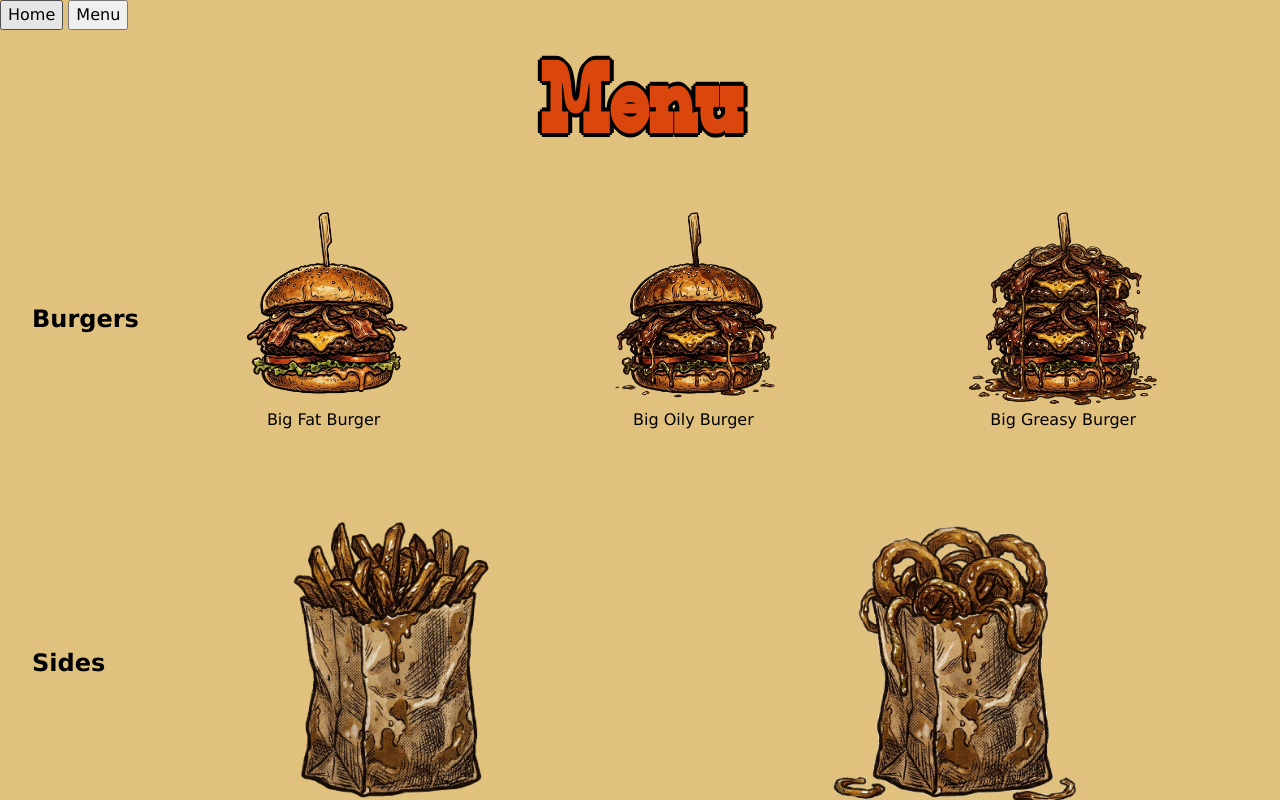
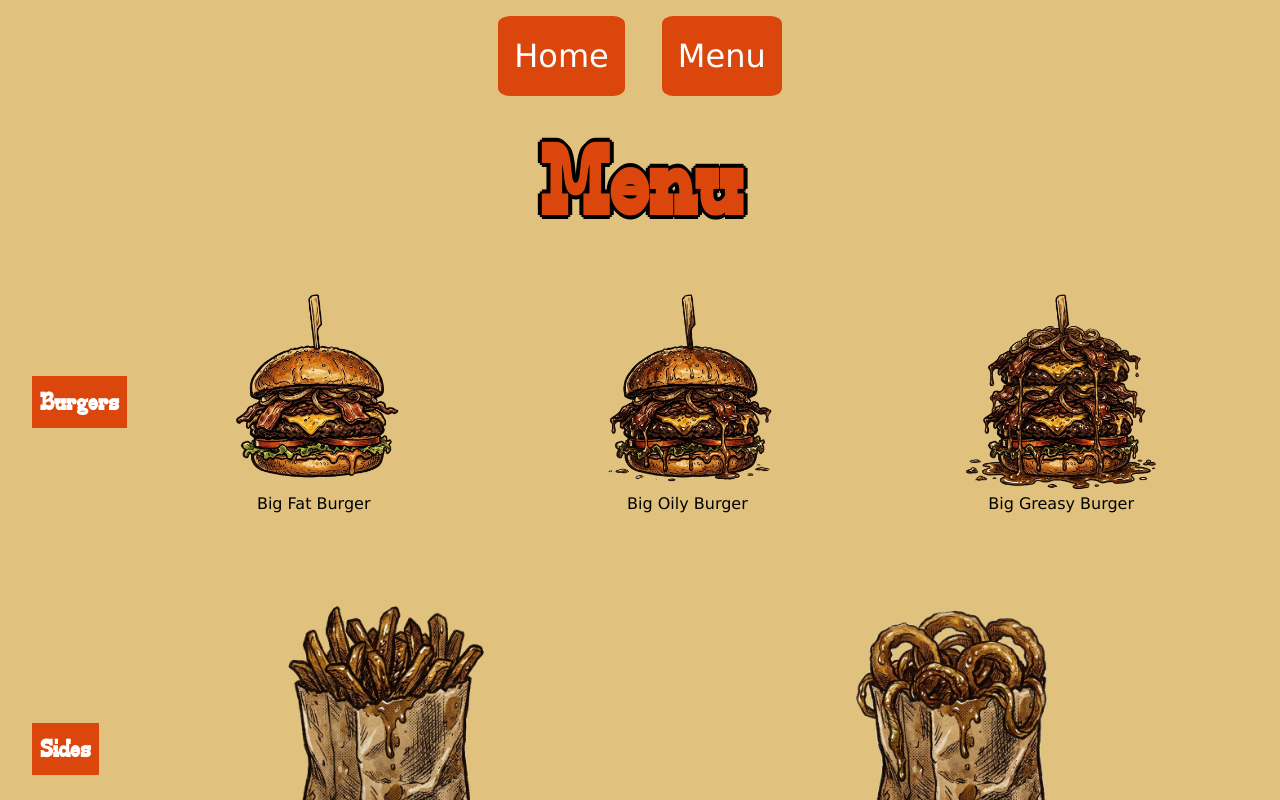
Before and after one commit to CosmoWeb/restaurant-page, a website built with webpack: page src/template.html in a window 1280 px wide. Both pictures are taken after a click on the button "Menu". Shown: the top 800 px of the page. Built offline with nearby package versions, Linux system fonts and the light colour scheme.

Commit message:
Added some style

```diff
--- a/src/home.js
+++ b/src/home.js
@@ -20,6 +20,7 @@ const displayHome = () => {
         if (i === 0) {
             const subTitle = document.createElement("h2");
             const text = document.createElement("span");
+            subTitle.classList.add("sub-title");
             subTitle.textContent = "Who we are";
             text.textContent = "Enjoy the gritty taste of a Big Fat Burger! Since 1892, BFB has been serving the oilest and fatter burgers of all the country. What are you waiting for? Get your hands dirty with our best burgers!";
             about.appendChild(subTitle);
@@ -28,6 +29,7 @@ const displayHome = () => {
         else if (i === 1) {
             const subTitle = document.createElement("h2");
             const text = document.createElement("span");
+            subTitle.classList.add("sub-title");
             subTitle.textContent = "Hours";
             text.textContent = "24/7 WE NEVER CLOSE!!!";
             hours.appendChild(subTitle);
@@ -36,6 +38,7 @@ const displayHome = () => {
         else {
             const subTitle = document.createElement("h2");
             const text = document.createElement("span");
+            subTitle.classList.add("sub-title");
             subTitle.textContent = "Location";
             text.textContent = "66 Dusty Road, Junkyard, Bidon County";
             location.appendChild(subTitle),
--- a/src/menu.js
+++ b/src/menu.js
@@ -25,6 +25,9 @@ const displayMenu = () => {
     sideContainer.classList.add("side-container");
     beverageContainer.classList.add("beverage-container");
     title.classList.add("title");
+    burgerTitle.classList.add("sub-title");
+    sideTitle.classList.add("sub-title");
+    beverageTitle.classList.add("sub-title");
 
     title.textContent = "Menu";
     burgerTitle.textContent = "Burgers";
--- a/src/style.css
+++ b/src/style.css
@@ -84,6 +84,21 @@ body {
     font-family: Verdana, Geneva, Tahoma, sans-serif;
 }
 
+header{
+    display: flex;
+    justify-content: center;
+}
+
+button{
+    background-color: rgb(218, 70, 11);
+    color:rgb(255 255 255);
+    font-size: 2rem;
+    padding: 1rem;
+    margin: 1rem;
+    border: none;
+    border-radius: 10%;
+}
+
 #content {
     display: flex;
     flex-direction: column;
@@ -100,6 +115,13 @@ body {
         2px 2px #000, -2px -2px #000, 2px -2px #000, -2px 2px #000;
 }
 
+.sub-title{
+    background-color: rgb(218, 70, 11);
+    color: rgb(255 255 255);
+    padding: 0.5rem;
+    font-family: "Edmunds";
+}
+
 .banner {
     padding-top: 3rem;
     padding-bottom: 3rem;
@@ -109,6 +131,12 @@ body {
 
 .banner-img {
     width: 100vw;
+}
+
+.about, .hours, .location{
+    width: 60ch;
+    padding: 2rem;
+    text-align: center;
 }
 
 .burgerContainer, .side-container, .beverage-container{
```
